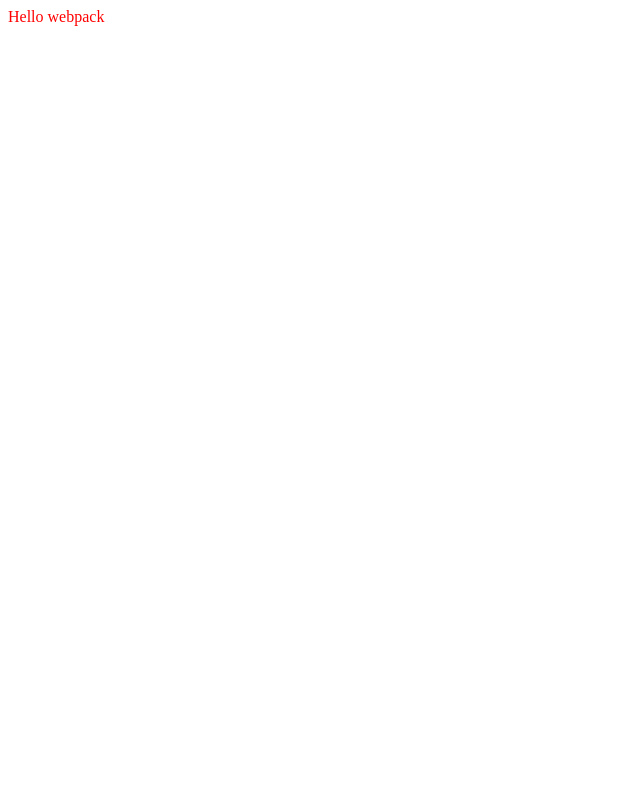
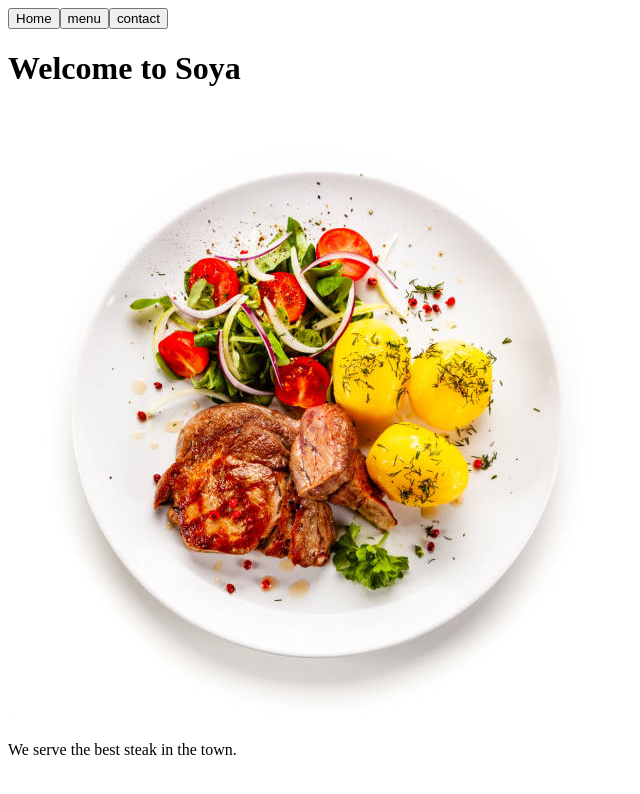
Before and after one commit to Aswin110/Resturant-page, a website built with webpack: page dist/index.html in a window 1280 px wide. Shown: the whole page, without its empty margins (0-640 px from the left). Built offline with nearby package versions, Linux system fonts and the light colour scheme; files whose address does not match are found by name.

Commit message:
finish nav bar

```diff
--- /dev/null
+++ b/src/contact.js
@@ -0,0 +1,8 @@
+
+export const contactPage = () => {
+    const contactContent = document.getElementById('container');
+
+    const heading = document.createElement('h1');
+    heading.textContent = "Contact"
+    contactContent.appendChild(heading);
+}
--- /dev/null
+++ b/src/homepage.js
@@ -0,0 +1,22 @@
+
+export const homePage = () => {
+    const Content = document.getElementById('content');
+    const homePageContent = document.getElementById('container');
+
+    const heading = document.createElement('h1');
+    heading.classList.add('heading');
+    heading.textContent = 'Welcome to Soya';
+    homePageContent.appendChild(heading);
+
+    const homeImage = document.createElement('img');
+    homeImage.classList.add('homeImage');
+    homeImage.src = '/dist/food.jpg';
+    homePageContent.appendChild(homeImage);
+
+    const homeDescription = document.createElement('p');
+    homeDescription.classList.add('homeDescription');
+    homeDescription.textContent = 'We serve the best steak in the town.';
+    homePageContent.appendChild(homeDescription);
+
+    Content.appendChild(homePageContent);
+}
--- a/src/index.js
+++ b/src/index.js
@@ -1,14 +1,5 @@
-import _ from 'lodash';
-import './style.css';
+import { homePage } from "./homepage";
+import { nav } from "./nav";
 
-function component() {
-    const element = document.createElement('div');
-
-    // Lodash, now imported by this script
-    element.innerHTML = _.join(['Hello', 'webpack'], ' ');
-    element.classList.add('hello');
-
-    return element;
-  }
-
-  document.body.appendChild(component());
+nav();
+homePage();
--- /dev/null
+++ b/src/menu.js
@@ -0,0 +1,8 @@
+
+export const menuPage = () => {
+    const menuContent = document.getElementById('container');
+
+    const heading = document.createElement('h1');
+    heading.textContent = "Menu"
+    menuContent.appendChild(heading);
+}
--- /dev/null
+++ b/src/nav.js
@@ -0,0 +1,46 @@
+import { homePage } from "./homepage.js";
+import { menuPage } from "./menu.js"
+import { contactPage } from "./contact.js"
+
+export const nav = () => {
+    const content = document.getElementById('content');
+    const pageContent = document.getElementById('container')
+    const buttonDiv = document.createElement('div');
+    buttonDiv.classList.add('buttonDiv');
+
+    const homeButton = document.createElement('button');
+    const menuButton = document.createElement('button');
+    const contactButton = document.createElement('button');
+
+    homeButton.classList.add('button');
+    menuButton.classList.add('button');
+    contactButton.classList.add('button');
+
+    homeButton.textContent = 'Home';
+    menuButton.textContent= 'menu';
+    contactButton.textContent = 'contact';
+
+    homeButton.addEventListener('click', () => {
+        while (pageContent.firstChild) {
+            pageContent.removeChild(pageContent.firstChild);
+        }
+        homePage()
+    });
+    menuButton.addEventListener('click', () => {
+        while (pageContent.firstChild) {
+            pageContent.removeChild(pageContent.firstChild);
+        }
+        menuPage()
+    });
+    contactButton.addEventListener('click', () => {
+        while (pageContent.firstChild) {
+            pageContent.removeChild(pageContent.firstChild);
+        }
+        contactPage()
+    });
+
+    buttonDiv.appendChild(homeButton);
+    buttonDiv.appendChild(menuButton);
+    buttonDiv.appendChild(contactButton);
+    content.appendChild(buttonDiv);
+}
--- a/src/style.css
+++ /dev/null
@@ -1,3 +0,0 @@
-.hello {
-    color: red;
-  }
--- a/webpack.config.js
+++ b/webpack.config.js
@@ -6,16 +6,5 @@ module.exports = {
     filename: 'main.js',
     path: path.resolve(__dirname, 'dist'),
   },
-  module: {
-    rules: [
-      {
-        test: /\.css$/i,
-        use: ['style-loader', 'css-loader'],
-      },
-      {
-        test: /\.(png|svg|jpg|jpeg|gif)$/i,
-        type: 'asset/resource',
-      },
-    ],
-  },
+  devtool: 'inline-source-map',
 };
```
Also changed, not shown: package.json (+3 -10 lines), dist/food.jpg (added), dist/index.html, dist/main.js, dist/main.js.LICENSE.txt (deleted), 1 other file.
